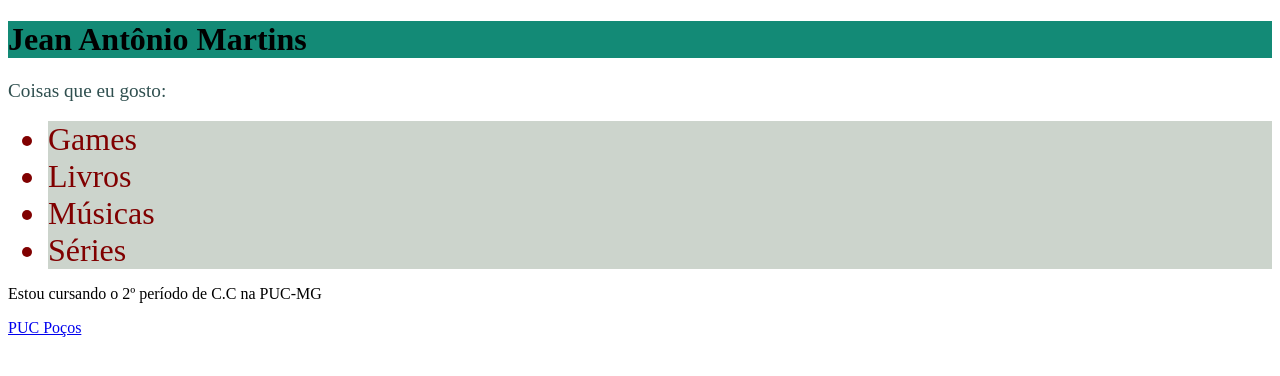
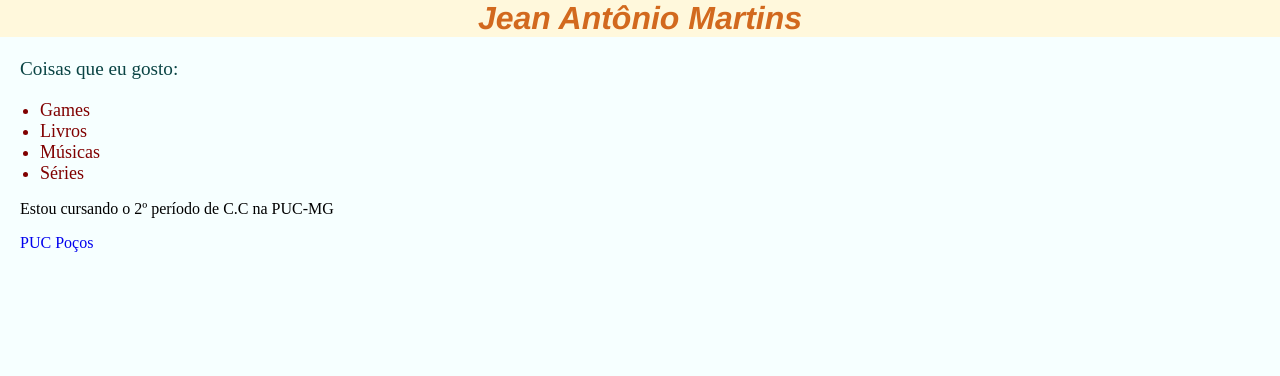
Before and after one commit to jeanmrtns/exercicios-seminario-2, a plain HTML site: page aula_01/ex002/ex002.html in a window 1280 px wide. Drawn offline with Linux system fonts and the light colour scheme.

Commit message:
Decoração

```diff
--- a/aula_01/ex002/ex002.html
+++ b/aula_01/ex002/ex002.html
@@ -17,8 +17,10 @@
         <li>Séries</li>
     </ul>
 
-    <p>Estou cursando o 2º período de C.C na PUC-MG</p>
-    <a href="https://www.pucpcaldas.br/" target="_blank">PUC Poços</a>
+    <p class="segundo-paragrafo">Estou cursando o 2º período de C.C na PUC-MG</p>
+    <a href="https://www.pucpcaldas.br/" target="_blank" id="link-puc">PUC Poços</a>
+    <!--A propriedade target especifica o comportamento da página ao clicar no link-->
+    <!--No caso _blank é usado para abrir o link em uma nova guia-->
 
 </body>
 </html>
--- a/aula_01/ex002/styles.css
+++ b/aula_01/ex002/styles.css
@@ -1,14 +1,33 @@
+body{
+    background-color: rgb(246, 255, 255);
+    margin: 0px;
+}
+
 #titulo{
-    background-color: rgb(19, 138, 118);
+    margin-top: 0px;
+    background-color: cornsilk;
+    text-align: center;
+    font-family: 'Franklin Gothic Medium', 'Arial Narrow', Arial, sans-serif;
+    font-style: italic;
+    color: chocolate;
 }
 
 .paragrafo{
     font-size: larger;
-    color: darkslategrey;
+    color: rgb(10, 68, 68);
+    margin-left: 20px;
 }
 
 li{
-    font-size: xx-large;
+    font-size: large;
     color: maroon;
-    background-color: rgb(204, 212, 204);
 }
+
+.segundo-paragrafo{
+    margin-left: 20px;
+}
+
+#link-puc{ /* propriedade text-decoration: none; faz com que o link não mude de cor ao ser clicado */
+    text-decoration: none;
+    margin-left: 20px;
+}
```
